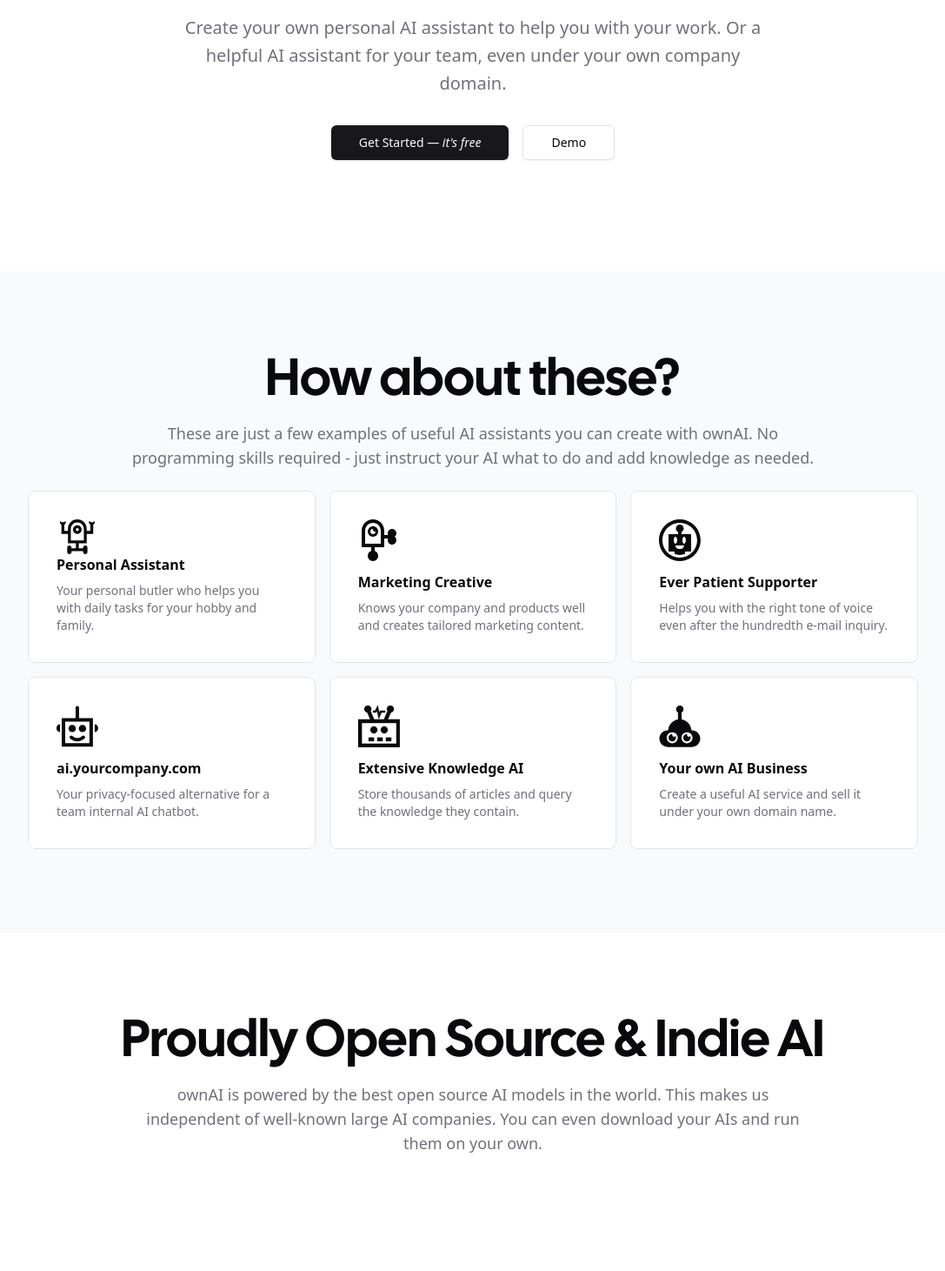
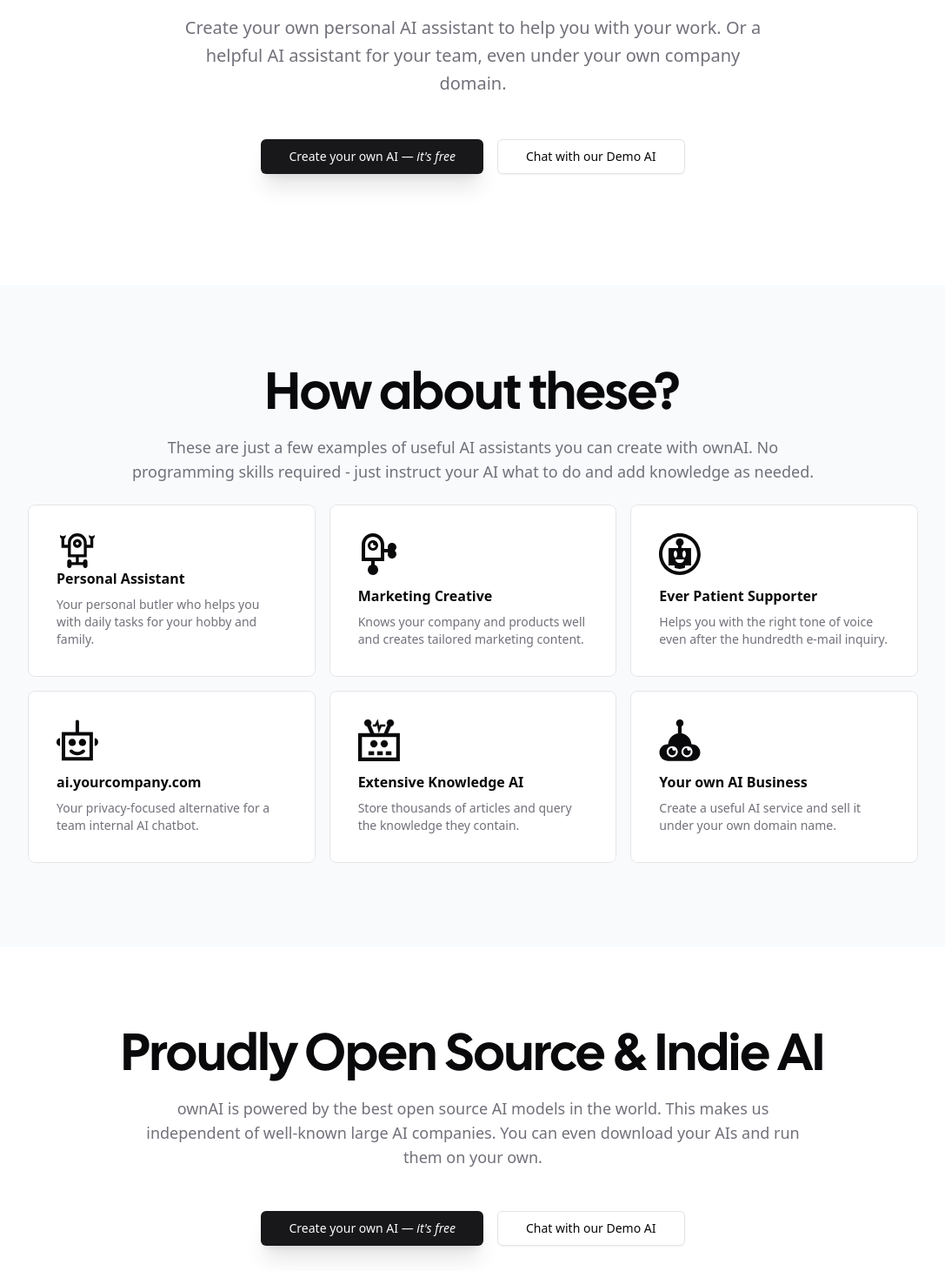
Before and after one commit to own-ai/own-ai, a Next.js app: page /home in a window 1280 px wide. Shown: the part 328-1789 px from the top of the page at 87% size, without its empty margins (96-1183 px from the left). Built offline with nearby package versions, Linux system fonts and the light colour scheme.

Commit message:
Improve CTA buttons on home page

```diff
--- a/app/home/page.tsx
+++ b/app/home/page.tsx
@@ -26,16 +26,20 @@ export default function HomePage() {
             a helpful AI assistant for your team, even under your own company
             domain.
           </p>
-          <div className="space-x-4">
+          <div className="mt-4 space-x-4">
             <Link
               href={
                 process.env.NEXT_PUBLIC_VERCEL_ENV
                   ? `https://app.${process.env.NEXT_PUBLIC_ROOT_DOMAIN}`
                   : `http://app.localhost:3000`
               }
-              className={cn(buttonVariants({ size: "lg" }), "mt-4")}
+              className={cn(
+                buttonVariants({ size: "lg" }),
+                "mt-4",
+                "shadow-xl",
+              )}
             >
-              Get Started —&nbsp;<em>it&apos;s free</em>
+              Create your own AI —&nbsp;<em>it&apos;s free</em>
             </Link>
             <Link
               href={
@@ -50,7 +54,7 @@ export default function HomePage() {
                 "mt-4",
               )}
             >
-              Demo
+              Chat with our Demo AI
             </Link>
           </div>
         </div>
@@ -232,6 +236,37 @@ export default function HomePage() {
             This makes us independent of well-known large AI companies. You can
             even download your AIs and run them on your own.
           </p>
+          <div className="mt-4 space-x-4">
+            <Link
+              href={
+                process.env.NEXT_PUBLIC_VERCEL_ENV
+                  ? `https://app.${process.env.NEXT_PUBLIC_ROOT_DOMAIN}`
+                  : `http://app.localhost:3000`
+              }
+              className={cn(
+                buttonVariants({ size: "lg" }),
+                "mt-4",
+                "shadow-xl",
+              )}
+            >
+              Create your own AI —&nbsp;<em>it&apos;s free</em>
+            </Link>
+            <Link
+              href={
+                process.env.NEXT_PUBLIC_VERCEL_ENV
+                  ? `https://demo.${process.env.NEXT_PUBLIC_ROOT_DOMAIN}`
+                  : `http://demo.localhost:3000`
+              }
+              target="_blank"
+              rel="noreferrer"
+              className={cn(
+                buttonVariants({ variant: "outline", size: "lg" }),
+                "mt-4",
+              )}
+            >
+              Chat with our Demo AI
+            </Link>
+          </div>
         </div>
       </section>
     </>
```
